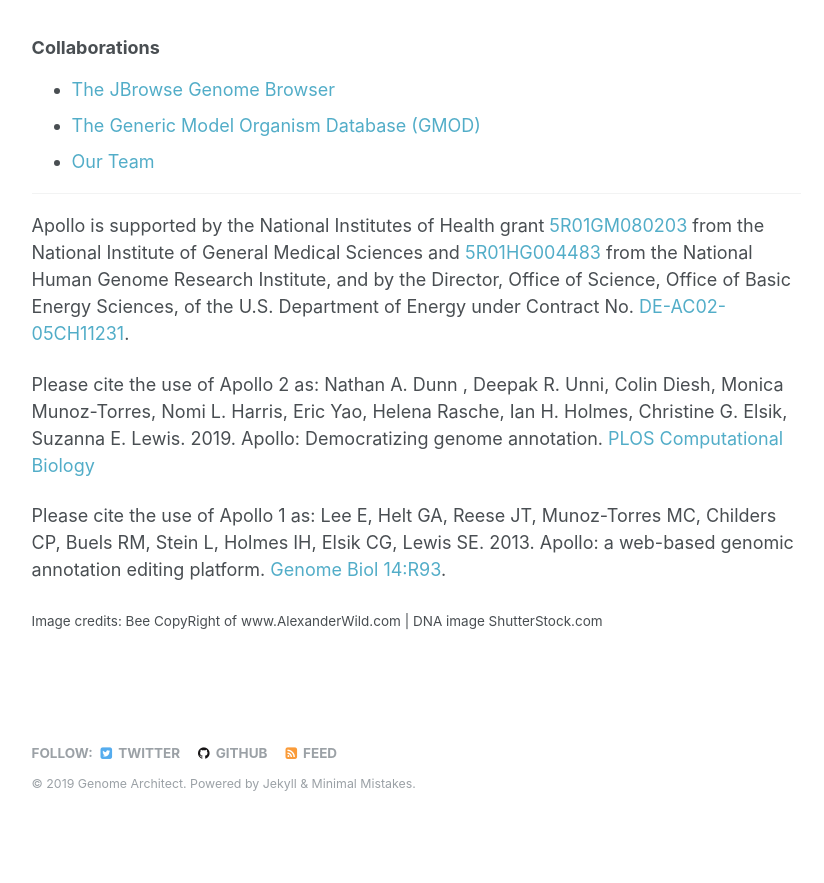
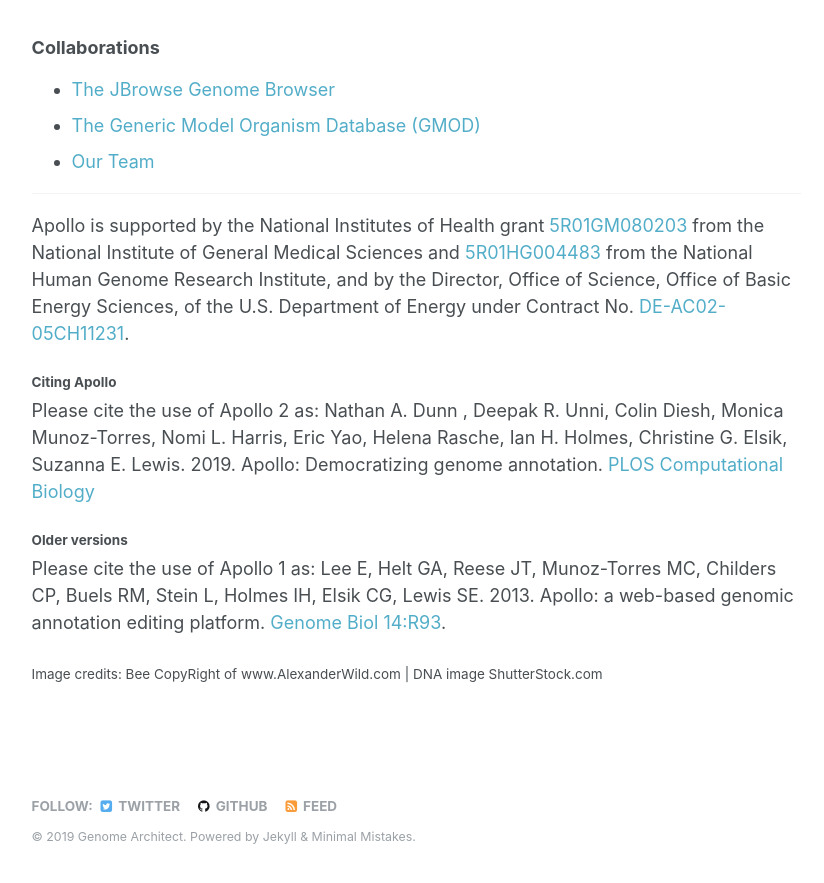
Before and after one commit to genomearchitect/genomearchitect.github.io, a Jekyll site: the page built from _pages/main.md, in a window 1280 px wide and 900 px high, scrolled down 1659 px. Shown: the top 883 px of the window, without its empty margins (250-1074 px from the left). Built offline with Jekyll 4.4.1, drawn with Linux system fonts in a browser that asks for light colours; before the commit the page ends 2506 px from its top, so only the background shows below that.

Commit message:
cleaned up citations a bit

```diff
--- a/_pages/main.md
+++ b/_pages/main.md
@@ -59,9 +59,11 @@ Apollo is supported by the National Institutes of Health grant [5R01GM080203](ht
  from the National Human Genome Research Institute, and by the Director, Office of Science, Office of Basic Energy Sciences,
   of the U.S. Department of Energy under Contract No. [DE-AC02-05CH11231](http://www.ucop.edu/laboratory-management/contracts/lbnl/index.html).
 
+#### Citing Apollo
 Please cite the use of Apollo 2 as:
 Nathan A. Dunn , Deepak R. Unni, Colin Diesh, Monica Munoz-Torres, Nomi L. Harris, Eric Yao, Helena Rasche, Ian H. Holmes, Christine G. Elsik, Suzanna E. Lewis. 2019.  Apollo: Democratizing genome annotation. [PLOS Computational Biology](https://doi.org/10.1371/journal.pcbi.1006790)
 
+##### Older versions
 Please cite the use of Apollo 1 as: Lee E, Helt GA, Reese JT, Munoz-Torres MC, Childers CP, Buels RM, Stein L, Holmes IH, Elsik CG, Lewis SE. 2013. Apollo: a web-based genomic annotation editing platform. [Genome Biol 14:R93](http://genomebiology.com/2013/14/8/R93/abstract).
 
 <small>Image credits: Bee CopyRight of www.AlexanderWild.com | DNA image ShutterStock.com</small>
```
